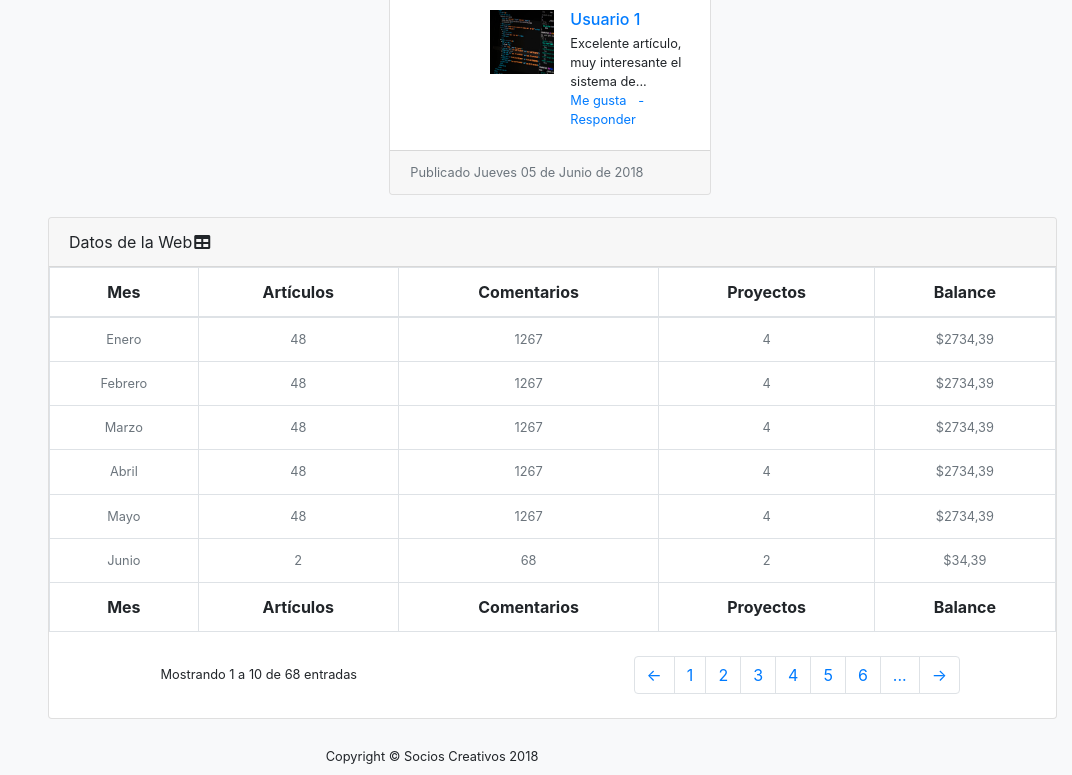
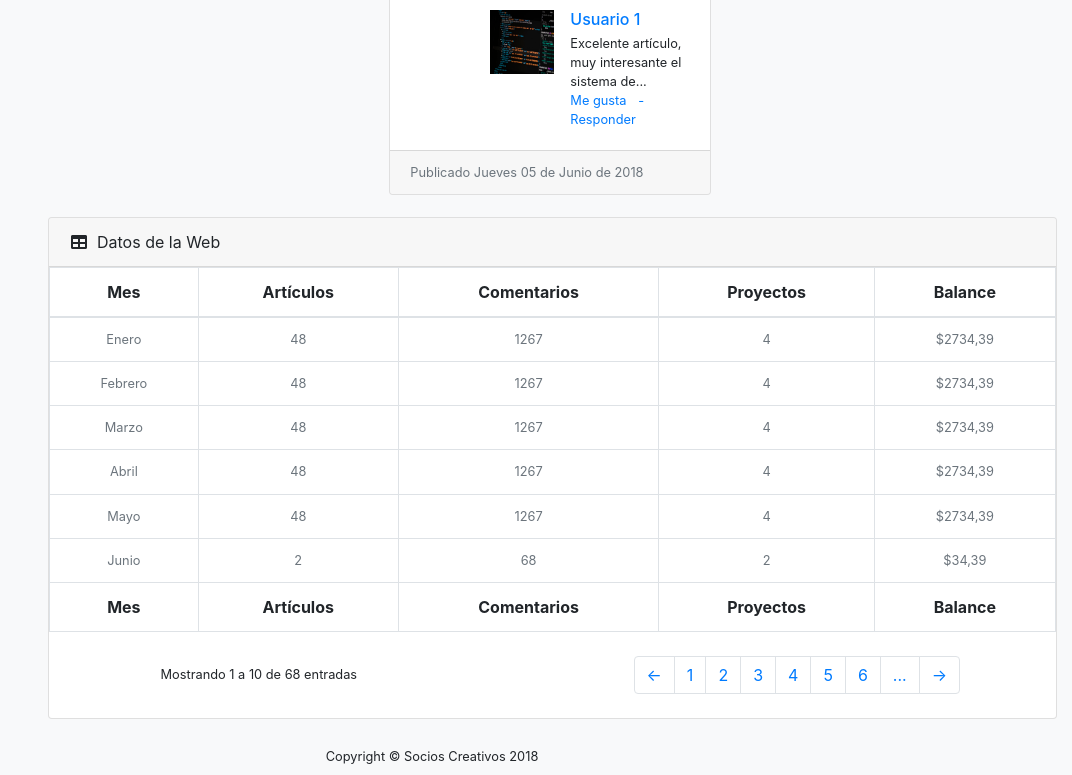
Before and after one commit to v1siond/curso_bootstrap4_socioscreativos, a plain HTML site: page dashboard.html in a window 1280 px wide. Shown: the part 1719-2494 px from the top of the page, without its empty margins (208-1280 px from the left). Drawn offline with nearby package versions, Linux system fonts and the light colour scheme.

Commit message:
Update dashboard.html

```diff
--- a/dashboard.html
+++ b/dashboard.html
@@ -427,7 +427,7 @@
 
       <!-- Tabla - Datos Web -->
       <section class="card mb-3">
-        <header class="card-header">Datos de la Web<i class="fa fa-fw fa-table"></i></header>
+        <header class="card-header"><i class="fa fa-fw fa-table mr-2"></i>Datos de la Web</header>
         <article class="card-body p-0">
           <div class="table-responsive">
             <table class="table table-bordered text-center mb-0" id="tablaDatos" width="100%" cellspacing="0">
```
